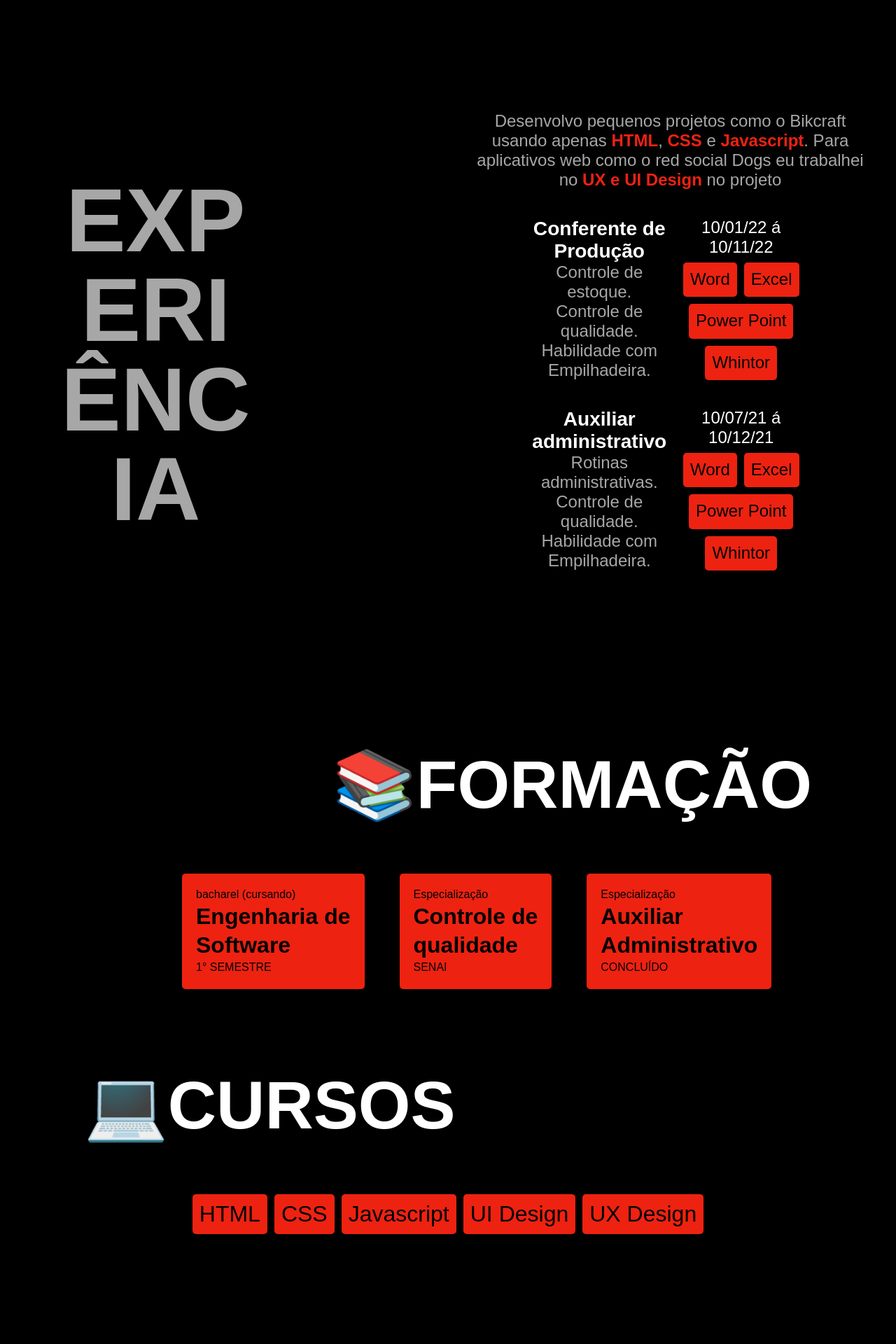
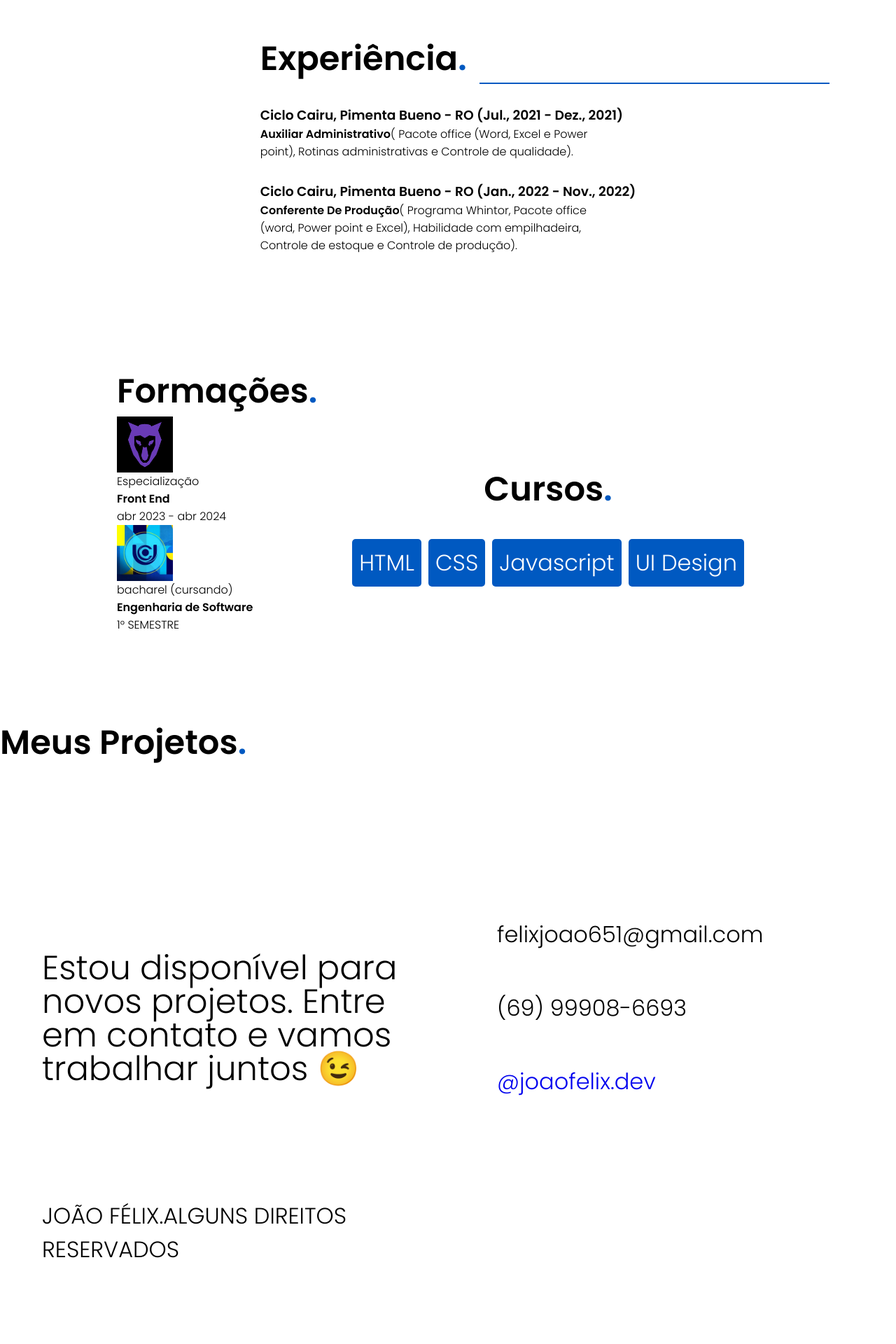
Before and after one commit to joaofelixss/joaofelixss.github.io, a PHP site: page / in a window 1280 px wide; the page is wider, and only the part inside the window is pictured. Shown: the part 677-2597 px from the top of that part at 70% size. After the commit the page ends 2474 px from the top of that part, so only its background shows below. Run offline with PHP 8.4, Linux system fonts and the light colour scheme.

Commit message:
portifolio

```diff
--- a/css/experiencia.css
+++ b/css/experiencia.css
@@ -1,64 +1,48 @@
-.experiencia{
+.experiencia {
   display: grid;
-  grid-template-columns: 1fr 1fr;
   flex-wrap: wrap;
   justify-content: center;
-  text-align: center;
-  align-items: center;
-  max-width: 1900px;
+  max-width: 100%;
   padding: 40px;
-  margin: 0 auto;
-  gap: 70px;
+  position: relative;
 }
 
-.texto-experiencia{
-  color: rgb(167, 167, 167);
-  font-size: 1.5rem;
-  max-width: 60ch;
+.experiencia::before {
+  content: "";
+  max-width: 100%;
+  width: 500px;
+  height: 2px;
+  background: #0059c1;
+  top: 110px;
+  left: 685px;
+  position: absolute;
 }
 
-strong{
-  color: #e21;
+section h1 {
+  font-size: 3rem;
+  margin: 0px;
 }
 
-.subtitulo{
-  color: rgb(167, 167, 167);
-  font-size: 8rem;
-  text-transform: uppercase;
-  line-height: 1;
-  word-break: break-all;
-  max-width: 4ch;
-  padding: 40px;
+.meus-cargos1 {
+  display: grid;
+  margin-top: 30px;
 }
 
-.meus-cargos1{
-  color: white;
-  font-size: 1.5rem;
-  display: grid;
-  grid-template-columns: 1fr 1fr;
-  margin: 40px 80px;
-  color: rgb(167, 167, 167);
+.meus-cargos1 p {
+  color: #000;
+  font-size: 1rem;
+  max-width: 48ch;
 }
 
-.meus-cargos1 h3, span{
-  color: white;
+@media(max-width:800px){
+  .experiencia::before {
+    content: "";
+    max-width: 100%;
+    width: 750px;
+    height: 2px;
+    background: #0059c1;
+    top: 150px;
+    left: 40px;
+    position: absolute;
+  }
 }
-
-.lista-de-exp1{
-  display: flex;
-  flex-wrap: wrap;
-  gap: 10px;
-  justify-content: center;
-}
-
-.lista-de-exp1 li{
-  background: #e21;
-  border-radius: 5px;
-  color:black;
-  padding: 10px;
-}
-
-.lista-de-exp1 li:hover{
-  background: black;
-  color:#e21;
-}
--- a/css/footer.css
+++ b/css/footer.css
@@ -1,43 +1,36 @@
-.footer-contanier{
+.footer-contanier {
   font-size: 2rem;
-  color: white;
+  color: #000;
   margin: 200px 60px;
   display: grid;
+  justify-content: center;
+  align-items: center;
   grid-template-columns: 1fr 1fr;
-  max-width: 1900px;
+  max-width: 100%;
   gap: 100px;
 }
 
-.footer-texto{
+.footer-texto {
   font-size: 3rem;
   line-height: 3rem;
 }
 
-.footer-contato li{
- padding: 20px;
- line-height: 1.1;
- margin-bottom: 30px;
+.footer-contato li {
+  padding: 20px;
+  line-height: 1.1;
+  margin-bottom: 30px;
 }
 
-.footer-copy{
-  font-size: 1rem;
-  color: aliceblue;
+.footer a:hover {
+  color: #0059c1;
 }
 
-.footer a{
-  color: white;
-}
-
-.footer a:hover{
-  color: #e21;
-}
-
-@media(max-width:1000px){
-  .footer-contanier{
-    grid-template-rows: 1fr;
+@media (max-width: 800px) {
+  .footer-contanier {
+    flex-direction: column;
     gap: 40px;
   }
-  .footer-contato li{
+  .footer-contato li {
     font-size: 1.5rem;
   }
 }
--- a/css/formacao.css
+++ b/css/formacao.css
@@ -1,58 +1,53 @@
-.formacao {
+.formacao-conteudo {
   display: grid;
-  margin-top: 100px;
-  max-width: 1900px;
+  grid-template-columns: 1fr, 1fr;
+  margin: 120px;
+  max-width: 100%;
   flex-wrap: wrap;
+  justify-content: center;
+}
+
+.formacao img {
+  width: 80px;
+  height: 80px;
 }
 
 .formacao h1 {
-  font-size: 6rem;
-  color: white;
-  display: grid;
-  justify-content: right;
-  margin: 70px 120px;
-  text-transform: uppercase;
+  font-size: 3rem;
+  color: #000;
 }
 
 .faculdade{
-  display: flex;
-  margin: 20px 70px 40px 260px;
-  gap: 50px;
-  flex-wrap: wrap;
+  display: grid;
+  grid-column: 1;
 }
 
-.faculdade-lista{
-  background: #e21;
-  border-radius: 5px;
-  padding: 20px;
-  line-height: 1.3;
+.faculdade h2 {
+  font-size: 1rem;
+  display: grid;
 }
 
-.faculdade :hover{
-  background: black;
-  color: #e21;
+.faculdade-tipo,
+.faculdade-tempo {
+  font-size: 1rem;
+  color: #000;
 }
 
-.faculdade-tipo, .faculdade-tempo {
-  font-size: 1rem;
-  color: rgb(0, 0, 0);
+.cursos {
+  display: grid;
+  grid-column: 2;
+  align-items: center;
+  justify-content: center;
+  text-align: center;
+  padding: 50px;
 }
 
-.faculdade-curso {
-  font-size: 2rem;
-  color: rgb(0, 0, 0);
+.cursos h1 {
+  font-size: 3rem;
+  color: #000;
 }
 
-.cursos h1{
-  font-size: 6rem;
-  color: white;
-  display: grid;
-  justify-content: left;
-  margin: 70px 120px;
-  text-transform: uppercase;
-}
-
-.lista-cursos{
+.lista-cursos {
   font-size: 2rem;
   color: white;
   display: flex;
@@ -61,14 +56,14 @@
   justify-content: center;
 }
 
-.lista-cursos li{
-background: #e21;
-border-radius: 5px;
-color:black;
-padding: 10px;
+.lista-cursos li {
+  background: #0059c1;
+  border-radius: 5px;
+  color: #fff;
+  padding: 10px;
 }
 
-.lista-cursos li:hover{
-  background: black;
-  color:#e21;
+.lista-cursos li:hover {
+  background: #fff;
+  color: #0059c1;
 }
--- a/css/global.css
+++ b/css/global.css
@@ -1,6 +1,6 @@
 body {
-  font-family: Arial, Helvetica, sans-serif;
-  background: black;
+  font-family: poppins, Roboto, sans-serif;
+  background: #fff;
   margin: 0px;
 }
 
@@ -18,3 +18,8 @@ ul{
 a{
   text-decoration: none;
 }
+
+section span{
+  color: #0059c1;
+  font-size: 3rem;
+}
--- a/css/header.css
+++ b/css/header.css
@@ -1,88 +1,71 @@
 .header {
   display: flex;
-  justify-content: space-between;
+  justify-content: space-around;
   align-items: center;
-  margin: 40px 110px;
-  max-width: 1900px;
+  padding-top: 2rem;
+  max-width: 100%;
 }
 
 .menu {
   display: flex;
   flex-wrap: wrap;
-  gap: 10px;
+  gap: 20px;
 }
 
 .menu a {
-  padding: 20px;
-  color: rgb(129, 129, 129);
-  font-size: 1.5rem;
+  color: #000;
+  font-size: 1rem;
   line-height: auto;
   justify-content: center;
-  display: block;
-  padding: 40px;
-  position: relative;
+  display: inline-flex;
+  padding: 15px;
+  align-items: center;
+  border: solid 1px #0059c1;
+  border-radius: 50px;
+  cursor: pointer;
 }
 
-.formacao-link::before{
-  content: "";
-  display: block;
-  width: 180px;
-  height: 100px;
-  background: url("../Img/pontinho.svg") no-repeat center;
-  position: absolute;
-  top: 5px;
-  right: -100px;
+.menu a.curriculo{
+  color: #fff;
+  background: #0059c1;
 }
 
-.experiencia::before{
-  content: "";
-  display: block;
-  width: 180px;
-  height: 100px;
-  background: url("../Img/pontinho.svg") no-repeat center;
-  position: absolute;
-  top: 5px;
-  right: -100px;
+.menu a.curriculo:hover{
+  color: #0059c1;
+  background: #fff;;
 }
 
-.projetos::before{
-  content: "";
-  display: block;
-  width: 180px;
-  height: 100px;
-  background: url("../Img/pontinho.svg") no-repeat center;
-  position: absolute;
-  top: 5px;
-  right: -100px;
+.menu a:hover {
+  color: #fff;
+  background: #0059c1;
+  transition: 0.3s;
 }
 
-.menu a:hover{
-  color: #e21;
-}
-
-@media (max-width: 1000px) {
+@media (max-width: 800px) {
   .header {
+    display: flex;
+    align-items: center;
     flex-direction: column;
     gap: 40px;
     padding: 10px;
   }
-  .header a{
-    background: rgb(209, 13, 13);
+  .header a {
+    background: #0059c1;
     border-radius: 5px;
-    color: black;
+    color: #fff;
     padding: 10px;
   }
-  .projetos::before{
+  .projetos::before {
     display: none;
   }
-  .experiencia::before{
+  .experiencia::before {
     display: none;
   }
-  .formacao::before{
+  .formacao::before {
     display: none;
   }
-  .menu a:hover{
-    color: #e21;
-    background: black;
+  .menu a:hover {
+    color: #0059c1;
+    background: #fff;
   }
 }
--- a/css/style.css
+++ b/css/style.css
@@ -1,6 +1,7 @@
-@import'./global.css';
-@import'./header.css';
-@import'./introducao.css';
-@import'./experiencia.css';
-@import'./formacao.css';
-@import'./footer.css';
+@import "./global.css";
+@import "./header.css";
+@import "./introducao.css";
+@import "./experiencia.css";
+@import "./formacao.css";
+@import "./projetos.css";
+@import "./footer.css";
--- a/index.html
+++ b/index.html
@@ -8,13 +8,16 @@
   <meta name="description" content="Portifólio João Félix">
   <link rel="stylesheet" href="./css/style.css">
   <link rel="icon" href="./Img/marca.svg" type="image/svg+xml">
+  <link href="https://fonts.googleapis.com/css2?family=Poppins:wght@300;600&display=swap" rel="stylesheet">
+  <link href="https://fonts.googleapis.com/css2?family=Roboto:wght@300;600&display=swap" rel="stylesheet">
 </head>
 
 <body>
   <header class="header">
-    <img src="./Img/marca.svg" alt="">
+    <img src="./Img/marca.svg" alt="joaofelix">
     <nav>
       <ul class="menu">
+        <li><a class="curriculo" href="/CURRÍCULO.pdf">Currículo</a></li>
         <li><a class="formacao-link" href="#formacao">Formação</a></li>
         <li><a class="experiencia" href="#experiencia">Experiência</a></li>
         <li> <a class="projetos" href="#projetos">Projetos</a></li>
@@ -24,88 +27,64 @@
   </header>
 
   <main class="introducao">
-    <div class="introducao1">
-      <h2>Olá meu nome é</h2>
-      <h1>João Félix</h1>
-      <h3>Futuro Dev Full-stack</h3>
-      <p>Eu projeto e codifico coisas lindamente
-        simples e amo o que faço. ❤️</p>
-      <a class="botao" href="/">Meus principais Projetos</a>
-    </div>
-    <img class="foto" src="Img/foto perfil.svg" alt="Foto perfil">
+    <h1>Olá, eu me chamo <span>João Félix</span></h1>
+    <h2>Full-stack developer</h2>
+    <h3>Sobre min...</h3>
+    <p>Tenho 19 anos. Sou de Pimenta Bueno-RO. Gosto muito da área de Tecnologia. Faço faculdade na área e também sempre me capacitando com cursos de alta performance.</p>
   </main>
 
   <section class="experiencia" id="experiencia" aria-label="Experiência">
-    <h2 class="subtitulo">Experiência</h2>
-    <div>
-      <p class="texto-experiencia">Desenvolvo pequenos projetos como o Bikcraft usando apenas <strong>HTML</strong>, <strong>CSS</strong> e <strong>Javascript</strong>. Para aplicativos web como o red social Dogs eu trabalhei no <strong>UX e UI Design</strong> no projeto</p>
-
+    <h1>Experiência<span>.</span></h1>
     <div class="meus-cargos1">
-        <h3>Conferente de Produção</h3>
-        <span>10/01/22 á 10/11/22</span>
-        <p>Controle de estoque.<br>
-          Controle de qualidade.<br>
-          Habilidade com Empilhadeira.</p>
-        <ul class="lista-de-exp1">
-          <li>Word</li>
-          <li>Excel</li>
-          <li>Power Point</li>
-          <li>Whintor</li>
-        </ul>
+      <h3>Ciclo Cairu, Pimenta Bueno - RO (Jul., 2021 - Dez., 2021)
+      </h3>
+      <p><strong>Auxiliar Administrativo</strong>( Pacote office (Word, Excel e Power point), Rotinas administrativas e Controle de qualidade).</p>
     </div>
 
     <div class="meus-cargos1">
-        <h3>Auxiliar administrativo</h3>
-        <span>10/07/21 á 10/12/21</span>
-        <p>Rotinas administrativas.<br>
-          Controle de qualidade.<br>
-          Habilidade com Empilhadeira.</p>
-        <ul class="lista-de-exp1">
-          <li>Word</li>
-          <li>Excel</li>
-          <li>Power Point</li>
-          <li>Whintor</li>
-        </ul>
-      </div>
+      <h3>Ciclo Cairu, Pimenta Bueno - RO (Jan., 2022 - Nov., 2022) </h3>
+      <p><strong>Conferente De Produção</strong>( Programa Whintor, Pacote office (word, Power point e Excel), Habilidade com empilhadeira, Controle de estoque e Controle de produção).</p>
     </div>
   </section>
 
   <section class="formacao" id="formacao" aria-label="Formação">
+    <div class="formacao-conteudo">
+      <h1>Formações<span>.</span></h1>
+      <ul class="faculdade">
+        <img src="/images.png" alt="origamid">
         <div>
-      <h1>📚Formação</h1>
-      <ul class="faculdade">
-        <li class="faculdade-lista">
+          <li>
+            <span class="faculdade-tipo">Especialização</span>
+            <h2>Front End</h2>
+            <span class="faculdade-tempo">abr 2023 - abr 2024</span>
+          </li>
+        </div>
+        <div>
+          <img src="/1672575232509.jpg" alt="Unicesumar">
+          <div>
+            <li>
               <span class="faculdade-tipo">bacharel (cursando)</span>
-          <h2 class="faculdade-curso">Engenharia de <br>Software</h2>
+              <h2>Engenharia de Software</h2>
               <span class="faculdade-tempo">1° SEMESTRE</span>
             </li>
-
-        <li class="faculdade-lista">
-          <span class="faculdade-tipo">Especialização</span>
-          <h2 class="faculdade-curso">Controle de <br>qualidade</h2>
-          <span class="faculdade-tempo">SENAI</span>
-        </li>
-
-        <li class="faculdade-lista">
-          <span class="faculdade-tipo">Especialização</span>
-          <h2 class="faculdade-curso">Auxiliar<br> Administrativo</h2>
-          <span class="faculdade-tempo">CONCLUÍDO</span>
-        </li>
       </ul>
-    </div>
-
       <div class="cursos">
-      <h1>💻Cursos</h1>
+        <h1>Cursos<span>.</span></h1>
         <ul class="lista-cursos">
           <li>HTML</li>
           <li>CSS</li>
           <li>Javascript</li>
           <li>UI Design</li>
-        <li>UX Design</li>
         </ul>
       </div>
+    </div>
 
-    <footer class="footer">
+    <section class="projetos" id="projetos" aria-label="projetos">
+      <div>
+        <h1>Meus Projetos<span>.</span></h1>
+      </div>
+
+      <footer class="footer" id="contato">
         <div class="footer-contanier">
           <p class="footer-texto">Estou disponível para novos projetos. Entre em contato e vamos trabalhar juntos 😉</p>
           <ul class="footer-contato">
```
Also changed, not shown: css/introducao.css (+72 -98 lines), 1672575232509.jpg (added), Img/marca.svg, css/projetos.css (added), images.png (added), 1 other file. Lines whose indentation alone changed are shown as unchanged.
